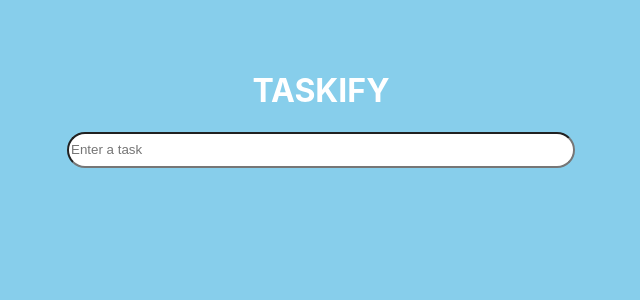
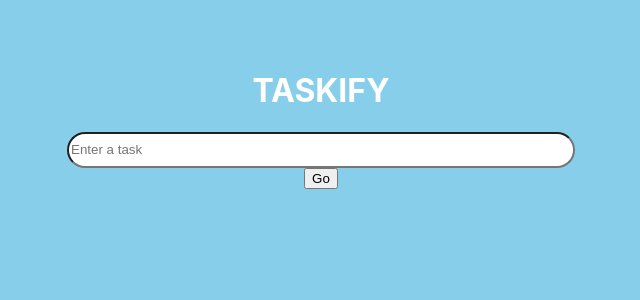
Before and after one commit to annupawaria/Drag-and-drop, a React (Create React App) app: page / in a window 1280 px wide. Shown: the top 300 px of the page, without its empty margins (319-959 px from the left). Built offline with nearby package versions, Linux system fonts and the light colour scheme.

Commit message:
adding some styles

```diff
--- a/src/App.js
+++ b/src/App.js
@@ -1,15 +1,17 @@
 import React from 'react'
+
+
 
 
 const App = () => {
   return (
-    <div style={{backgroundColor:"skyblue",minHeight:"100vh",minWidth:"100vh",color:"white",alignItems:"center",display:"flex",flexDirection:"column",marginTop:"0", paddingTop: "50px" }}>
+    <form style={{backgroundColor:"skyblue",minHeight:"100vh",minWidth:"100vh",color:"white",alignItems:"center",display:"flex",flexDirection:"column",marginTop:"0", paddingTop: "50px" }}>
       <h1>TASKIFY</h1>
-      <div >
+
     <input type='text'placeholder='Enter a task'style={{ height:"30px",width:"500px",borderRadius:"22px"}}/>
-    </div>
+   <button>Go</button>
 
-    </div>
+    </form>
   )
 }
 
```
